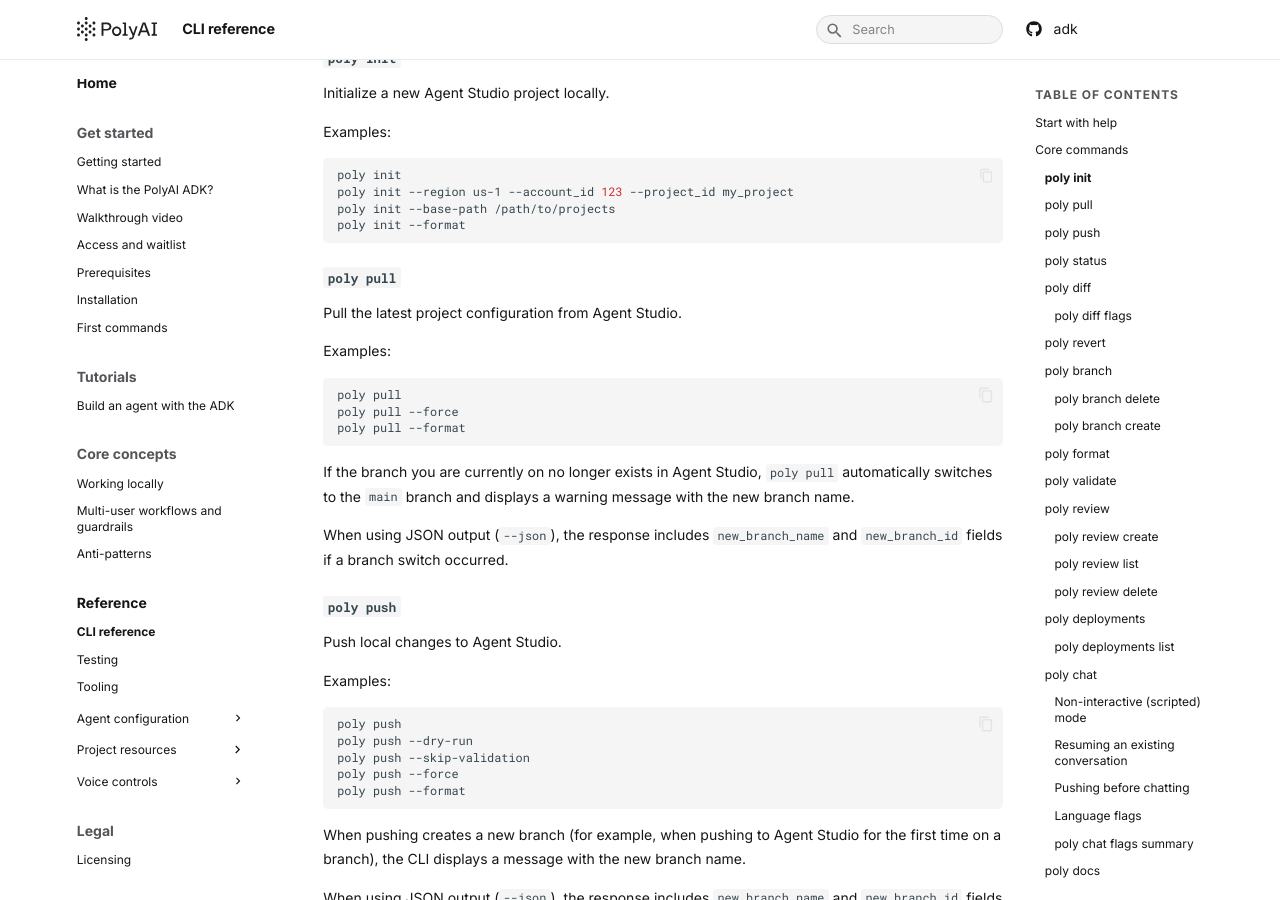
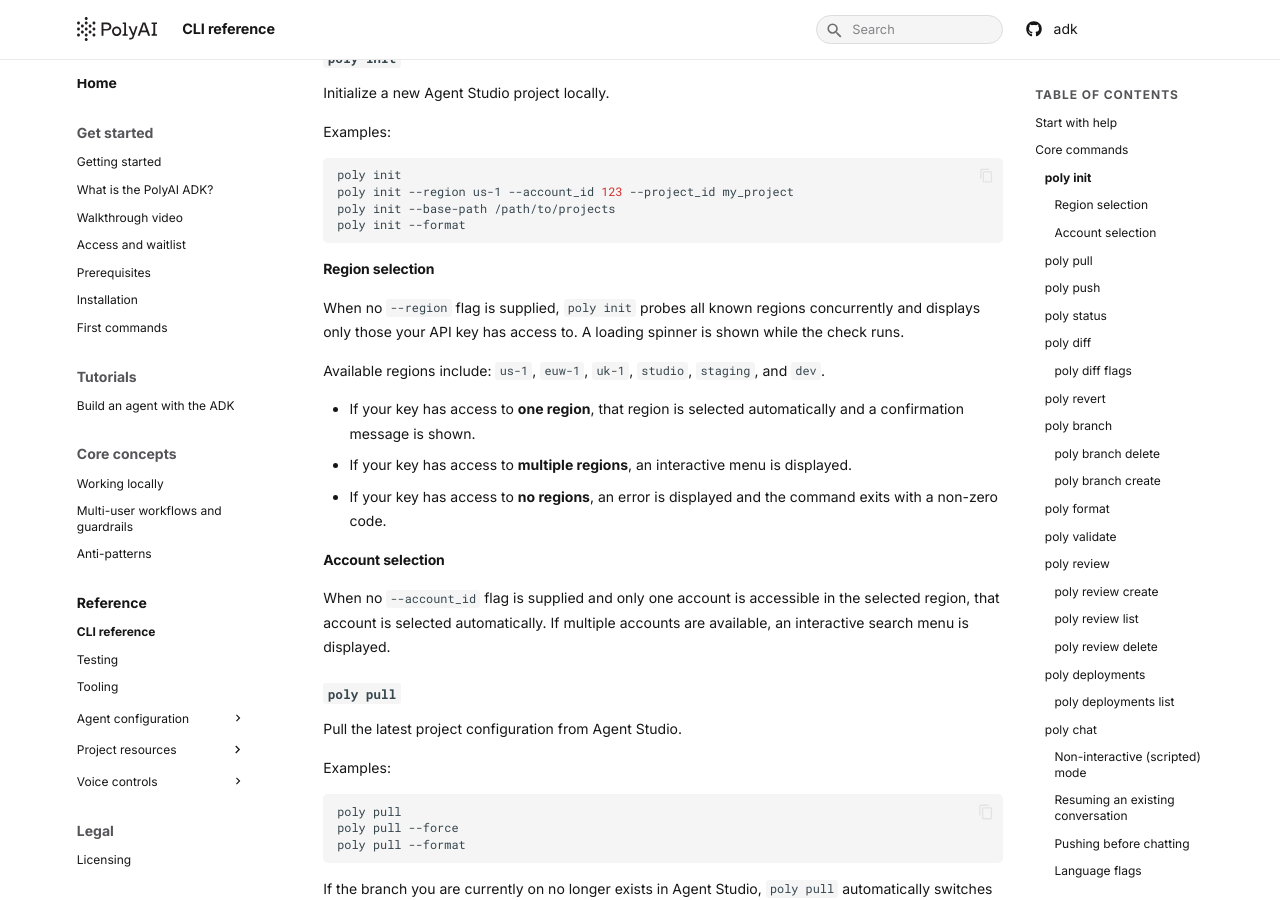
Before and after one commit to polyai/adk, an MkDocs documentation site: the page built from docs/docs/reference/cli.md, in a window 1280 px wide and 900 px high, scrolled down 636 px. Built offline with MkDocs 1.6.1 and Material for MkDocs 9.7.7, drawn with Linux system fonts in a browser that asks for light colours; some of the changed text lies outside the part shown.

Commit message:
docs: feat: Add 'studio' region and filter region selection based on permissions (#93)
## Summary

This PR contains the work from https://github.com/polyai/adk/pull/82

## Motivation

<!-- Why is this change needed? Link to an issue if applicable. -->

Closes #<!-- issue number -->

## Changes

<!-- Bullet list of the key changes. Focus on *what* changed, not *how*.
-->

-

## Test strategy

<!-- How did you verify this works? Check all that apply. -->

- [ ] Added/updated unit tests
- [ ] Manual CLI testing (`poly <command>`)
- [ ] Tested against a live Agent Studio project
- [x] N/A (docs, config, or trivial change)

## Checklist

- [ ] `ruff check .` and `ruff format --check .` pass
- [ ] `pytest` passes
- [x] No breaking changes to the `poly` CLI interface (or migration path
documented)
- [ ] Commit messages follow [conventional
commits](https://www.conventionalcommits.org/)

## Screenshots / Logs

<!-- Optional: paste terminal output, screenshots, or before/after diffs
if helpful. -->

Co-authored-by: github-actions[bot] <github-actions[bot]@users.noreply.github.com>

```diff
--- a/docs/docs/reference/cli.md
+++ b/docs/docs/reference/cli.md
@@ -40,6 +40,20 @@
 poly init --base-path /path/to/projects
 poly init --format
 ~~~
+
+#### Region selection
+
+When no `--region` flag is supplied, `poly init` probes all known regions concurrently and displays only those your API key has access to. A loading spinner is shown while the check runs.
+
+Available regions include: `us-1`, `euw-1`, `uk-1`, `studio`, `staging`, and `dev`.
+
+- If your key has access to **one region**, that region is selected automatically and a confirmation message is shown.
+- If your key has access to **multiple regions**, an interactive menu is displayed.
+- If your key has access to **no regions**, an error is displayed and the command exits with a non-zero code.
+
+#### Account selection
+
+When no `--account_id` flag is supplied and only one account is accessible in the selected region, that account is selected automatically. If multiple accounts are available, an interactive search menu is displayed.
 
 ### `poly pull`
 
@@ -426,6 +440,8 @@
 
     When using `poly init --json`, you must supply `--region`, `--account_id`, and `--project_id` explicitly. Interactive prompts are not supported in JSON mode.
 
+    If no `--region` is supplied in JSON mode and no accessible regions are found, the error response will be `{ "success": false, "error": "No accessible regions found for your API key." }`.
+
 #### `poly chat --json` output shape
 
 When `--json` is used with `poly chat`, the command emits a single JSON object when the session ends:
```
